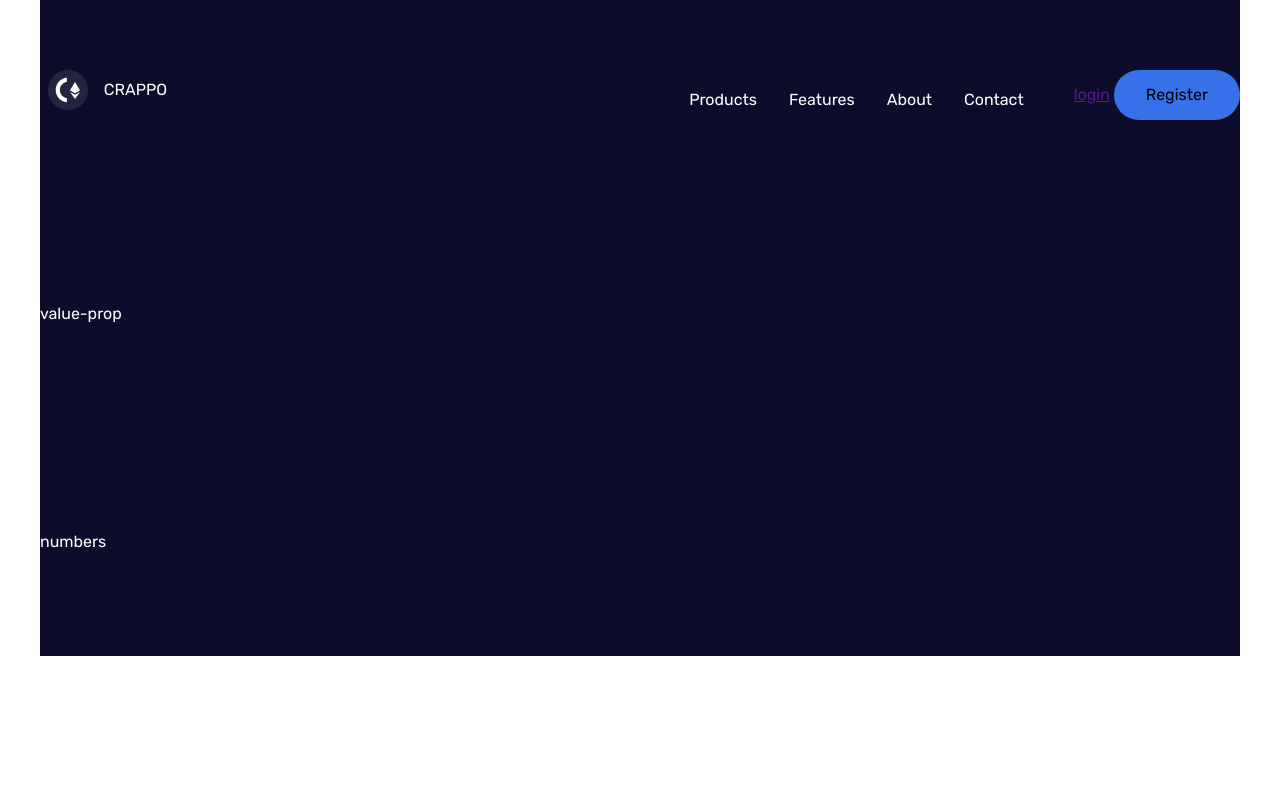
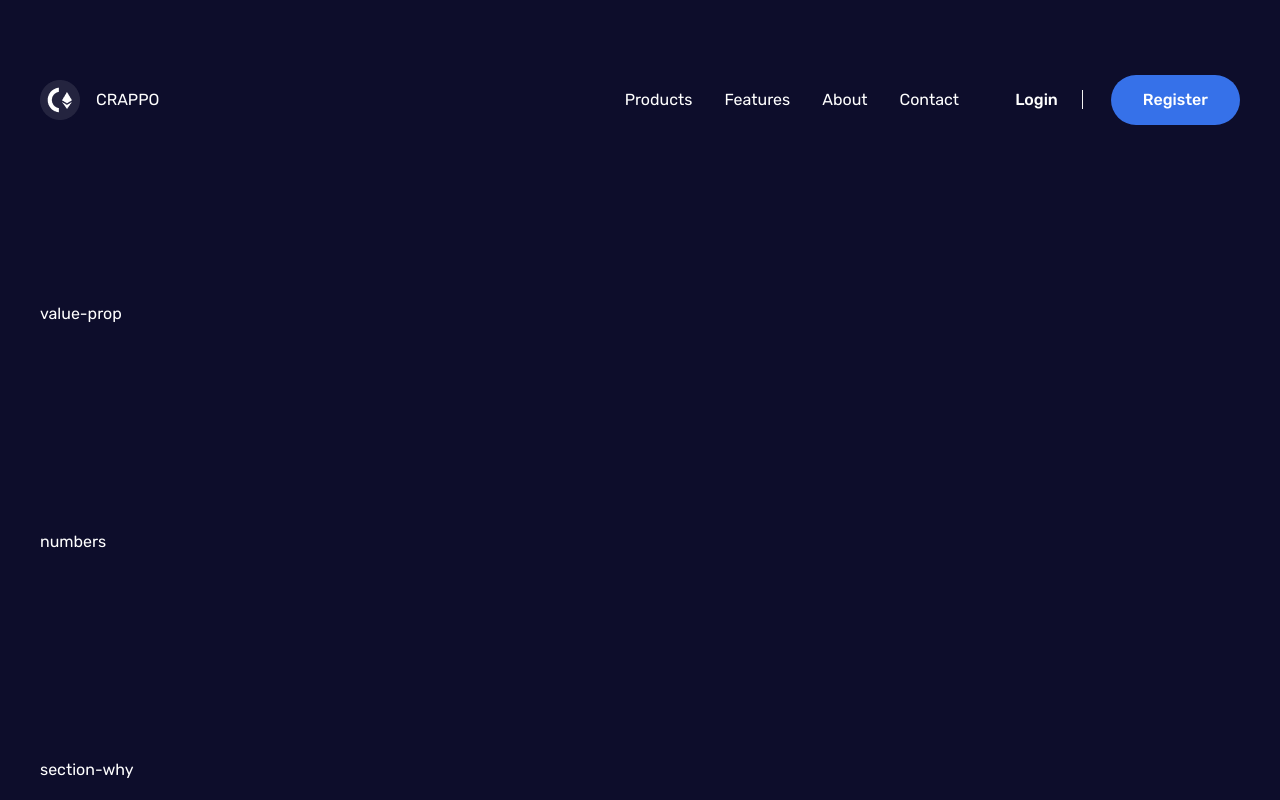
Before and after one commit to AlexBogd1/crappo-website, a website: page index.html in a window 1280 px wide. Shown: the top 800 px of the page. Drawn offline with Linux system fonts and the light colour scheme.

Commit message:
add styles to header section

```diff
--- a/index.html
+++ b/index.html
@@ -12,10 +12,11 @@
 
 <body>
     <!--header-->
-    <header class="wrapper section-header">
+    <header class="wrapper-outer">
+        <div class="wrapper section-header">
             <a href="#" class="logo">
-            <img src="pictures/Logo.png" alt="logo">
-            <p>crappo</p>
+                <img class="logo-img" src="pictures/Logo.png" alt="logo">
+                <p class="logo-ph">crappo</p>
             </a>
             <div class="navigation">
                 <nav class="nav">
@@ -35,35 +36,48 @@
                     </ul>
                 </nav>
                 <div class="btns">
-                <a href="">login</a>
+                    <a class='log-button' href="">Login</a>
                     <button class="btn">Register</button>
                 </div>
             </div>
+        </div>
+
     </header>
     <!--/header-->
     <!--value-prop-->
-    <section class="wrapper section-value-prop">
+    <section class="wrapper-outer">
+        <div class="wrapper section-value-prop">
             value-prop
+        </div>
     </section>
     <!--/value-prop-->
     <!--numbers-->
-    <section class="wrapper section-numbers">
+    <section class="wrapper-outer">
+        <div class="wrapper section-numbers">
             numbers
+        </div>
     </section>
-    <!--/numbersp-->
+    <!--/numbers-->
     <!--section-why-->
-    <section class="wrapper section-why">
+    <section class="wrapper-outer">
+        <div class="wrapper section-why">
             section-why
+        </div>
     </section>
     <!--/section-why-->
     <!--calculated-->
-    <section class="wrapper section-calculated">
+    <section class="wrapper-outer">
+        <div class="wrapper section-calculated">
             calculated
+        </div>
     </section>
     <!--/calculated-->
     <!--cryptocurrencies-->
-    <section class="wrapper section-cryptocurrencies">
+    <section class="wrapper-outer wrapper-white">
+        <div class="wrapper section-cryptocurrencies">
             cryptocurrencies
+        </div>
+
     </section>
     <!--/cryptocurrencies-->
     <!--feature-->
--- a/package.json
+++ b/package.json
@@ -5,7 +5,6 @@
     "gulp-cli": "^2.3.0",
     "gulp-sass": "^4.1.0"
   },
-
   "name": "crappo-website",
   "version": "1.0.0",
   "main": "index.js",
--- a/scss/style.scss
+++ b/scss/style.scss
@@ -1,36 +1,36 @@
-@import url('https://fonts.googleapis.com/css2?family=Rubik:wght@400;500;700&display=swap');
+@import url("https://fonts.googleapis.com/css2?family=Rubik:wght@400;500;700&display=swap");
 
 //--Mixins--
 @mixin rubik-header1 {
-    font-family: 'Rubik', sans-serif;
+  font-family: "Rubik", sans-serif;
   font-weight: 700;
   font-size: 64px;
   line-height: 76px;
 }
 
 @mixin rubik-header2 {
-    font-family: 'Rubik', sans-serif;
+  font-family: "Rubik", sans-serif;
   font-weight: 700;
   font-size: 40px;
   line-height: 60px;
 }
 
 @mixin rubik-button {
-    font-family: 'Rubik', sans-serif;
+  font-family: "Rubik", sans-serif;
   font-weight: 500;
   font-size: 18px;
   line-height: 27px;
 }
 
 @mixin rubik-normal {
-    font-family: 'Rubik', sans-serif;
+  font-family: "Rubik", sans-serif;
   font-weight: 400;
   font-size: 16px;
   line-height: 28px;
 }
 
 @mixin rubik-bold {
-    font-family: 'Rubik', sans-serif;
+  font-family: "Rubik", sans-serif;
   font-weight: 400;
   font-size: 32px;
   line-height: 48px;
@@ -39,10 +39,10 @@
 //--/Mixins--
 
 //--Variables--
-$primary-color:#0D0D2B;
-$secondary-color:#2B076E;
-$neutral-light-color:#F8F9FB;
-$button-color:#3671E9;
+$primary-color: #0d0d2b;
+$secondary-color: #2b076e;
+$neutral-light-color: #f8f9fb;
+$button-color: #3671e9;
 
 $padding-vertical-sm: 70px;
 $padding-vertical: 100px;
@@ -52,7 +52,14 @@ $button-padding: 16px 32px 16px 32px;
 body {
   @include rubik-normal;
   color: white;
+}
+.wrapper-outer {
+  width: 100%;
+  background-color: $primary-color;
+}
 
+.wrapper-white {
+  background-color: $neutral-light-color;
 }
 
 .wrapper {
@@ -63,65 +70,81 @@ body {
 }
 
 // --Header--
-.section-header{
-    background-color: $primary-color;
+.section-header {
   padding-top: $padding-vertical-sm;
   padding-bottom: $padding-vertical-sm;
   display: flex;
+  flex-wrap: wrap;
   justify-content: space-between;
 
   .logo {
     text-decoration: none;
     color: white;
-        width: 135px;
     height: 40px;
     display: flex;
+    flex-wrap: wrap;
     align-items: center;
     justify-content: space-around;
     text-transform: uppercase;
+
+    .logo-img {
+        margin-right: 16px;
+    }
   }
 
   .navigation {
     display: flex;
-
+    flex-wrap: wrap;
+    align-items: center;
     .nav-wrapper {
       display: flex;
+      flex-wrap: wrap;
       list-style: none;
-            &-item{
+      &-item {
         margin-left: 32px;
 
-                &-link{
+        &-link {
           text-decoration: none;
           color: white;
         }
       }
     }
 
+    .btns {
+      margin-left: 56px;
 
-        .btns {
-            margin-left: 50px;
+      .log-button {
+        text-decoration: none;
+        color: white;
+        border-right: 1px #f2f2f2 solid;
+        padding-right: 24px;
+        font-weight: 500;
+        font-size: 16px;
 
+      }
       .btn {
         background-color: $button-color;
         border: none;
         border-radius: 32px;
         padding: $button-padding;
+        margin-left: 24px;
+        font-weight: 500;
+        font-size: 16px;
+        color: white;
       }
     }
   }
-
-
 }
 // --/Header--
 
 // --Value-Prop--
-.section-value-prop{
+.section-value-prop {
   background-color: $primary-color;
 }
 // --/Value-Prop--
 
 // --Numbers--
-.section-numbers{
+.section-numbers {
   background-color: $primary-color;
 }
 // --/Numbers--
```
Also changed, not shown: css/style.css. Lines whose indentation alone changed are shown as unchanged.
